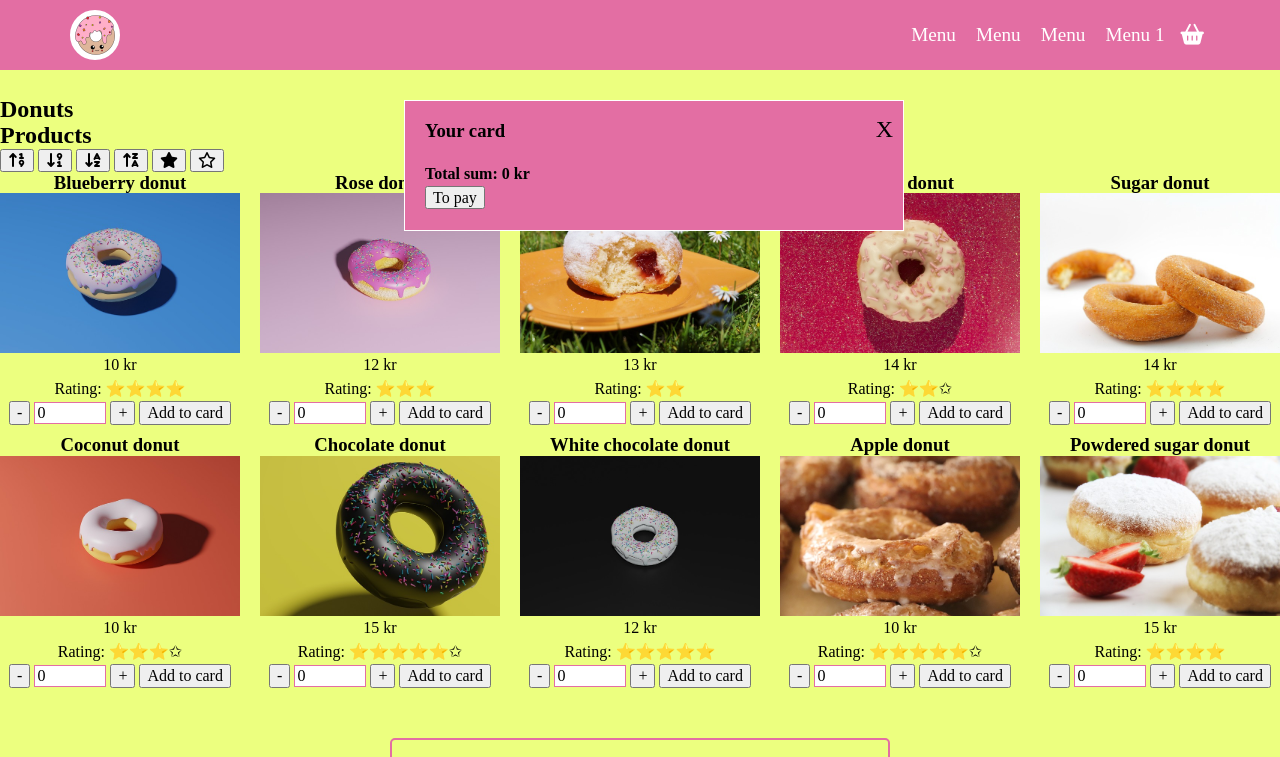
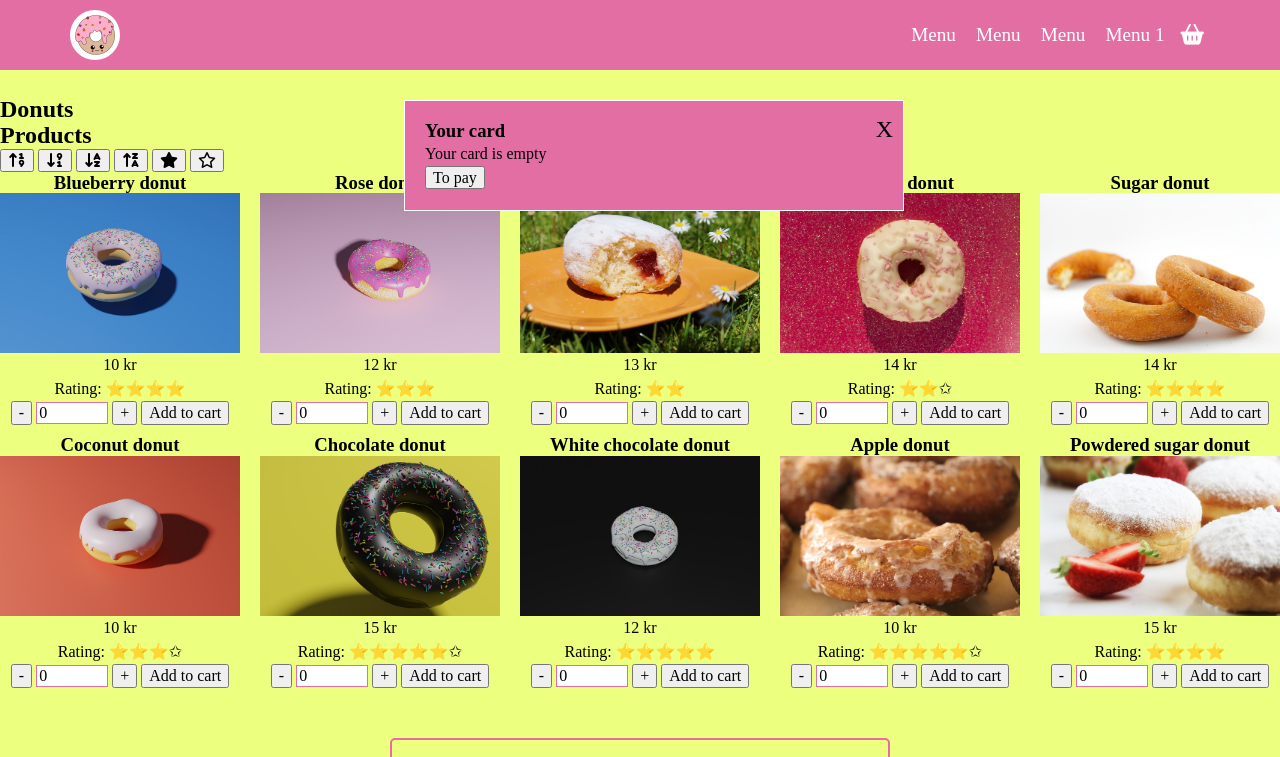
Before and after one commit to Yuliia-fed23/Webbshop, a website built with Vite: page index.html in a window 1280 px wide. Both pictures are taken after a click on the button 1192 px from the left and 34 px from the top of the page. Shown: the top 757 px of the page. Built offline with nearby package versions, Linux system fonts and the light colour scheme.

Commit message:
did changes in 'add to cart' button

```diff
--- a/index.html
+++ b/index.html
@@ -60,11 +60,13 @@
           <div id="products-list"></div>
 
           <!--Card window/modal-->
+
           <div id="card-window" class="card-window">
             <span class="close-card">X</span>
             <h3>Your card</h3>
-            <div id="card-items"></div>
-            <div id="total">Sum:</div>
+            <ul class="cart-items"></ul>
+            <p class="total-price">Sum:</p>
+            <p class="empty-cart-message">Your card is empty</p>
             <button class="btn-pay">To pay</button>
 
           </div>
@@ -179,6 +181,20 @@
 
           </div>
         </section>
+        <section class="discount">
+
+
+
+
+
+          <!---
+          <div id="cart-summary">
+            <p id="discountMessage"></p>
+            <p id="originalTotal"></p>
+            <p id="savingsAmount"></p>
+            <p id="finalTotal"></p>
+          </div>    -->
+        </section>
       </main>
     </div>
 
--- a/main.js
+++ b/main.js
@@ -47,7 +47,7 @@ if (menuLinks.length > 0) {
   }
 }
 
-//----------------------------------------------------------------
+//-------------------Products-----------------------------------//
 const products = [
   {
     id: 0,
@@ -60,7 +60,7 @@ const products = [
       url: '/assets/blueberry donut.jpg',
       width: 200,
       height: 200,
-      alt: '',
+      alt: 'blueberry donut',
     },
   },
 
@@ -75,7 +75,7 @@ const products = [
       url: '/assets/rose donut.jpg',
       width: 200,
       height: 200,
-      alt: '',
+      alt: 'rose donut',
     },
   },
 
@@ -90,7 +90,7 @@ const products = [
       url: '/assets/strawberry donut.jpg',
       width: 200,
       height: 200,
-      alt: '',
+      alt: 'strawberry donut',
     },
   },
 
@@ -105,7 +105,7 @@ const products = [
       url: '/assets/vanilla donut.jpg',
       width: 450,
       height: 450,
-      alt: '',
+      alt: 'vanilla donut',
     },
   },
 
@@ -120,7 +120,7 @@ const products = [
       url: '/assets/sugar donut.jpg',
       width: 200,
       height: 200,
-      alt: '',
+      alt: 'Sugar donut',
     },
   },
 
@@ -135,7 +135,7 @@ const products = [
       url: '/assets/coconut donut.jpg',
       width: 200,
       height: 200,
-      alt: '',
+      alt: 'Coconut donut',
     },
   },
 
@@ -150,7 +150,7 @@ const products = [
       url: '/assets/chocolate donut.jpg',
       width: 200,
       height: 200,
-      alt: '',
+      alt: 'Chocolate donut',
     },
   },
 
@@ -165,7 +165,7 @@ const products = [
       url: '/assets/white chocolate donut.jpg',
       width: 200,
       height: 200,
-      alt: '',
+      alt: 'white chocolate donut',
     },
   },
 
@@ -180,7 +180,7 @@ const products = [
       url: '/assets/apple donut.jpg',
       width: 200,
       height: 200,
-      alt: '',
+      alt: 'apple donut',
     },
   },
 
@@ -195,7 +195,7 @@ const products = [
       url: '/assets/powdered sugar donut.jpg',
       width: 200,
       height: 200,
-      alt: '',
+      alt: 'powdered sugar donut',
     },
   },
 ];
@@ -221,14 +221,14 @@ function displayProducts(products) {
     const productArticle = document.createElement('article');
     productArticle.classList.add('product');
     productArticle.innerHTML = `<h3>${product.name}</h3>
-   <img src='${product.img.url}' alt='${product.img.alt}'/>
+   <img src='${product.img.url}' class="product-image" alt='${product.img.alt}'/>
   <p class='price'>${product.price} kr</p>
   <p>Rating: ${getRatingHtml(product.rating)}</p>
   <div>
   <button class='decrease' id='decrease-${product.id}'>-</button>
   <input type='number' min="0" value='${product.amount}' id='input-${product.id}'>
   <button class='increase' id='increase-${product.id}'>+</button>
-  <button class='add-to-card', ${product.name}, ${product.price})' data-id ='${product.id}' data-name ='${product.name}' data-price='${product.price}'>Add to card</button>
+  <button id='add-to-cart', ${product.name}, ${product.price}', data-id ='${product.id}' data-name ='${product.name}' data-price='${product.price}'>Add to cart</button>
   </div>`;
     productsList.appendChild(productArticle);
   });
@@ -276,10 +276,6 @@ document.getElementById('sortByNameInc').addEventListener('click', sortByNameInc
 document.getElementById('sortByNameDec').addEventListener('click', sortByNameDec);
 document.getElementById('sortByRatingInc').addEventListener('click', sortByRatingInc);
 document.getElementById('sortByRatingDec').addEventListener('click', sortByRatingDec);
-
-
-
-
 
 //---------------------------Increase button---------------------------//
 const increaseButtons = document.querySelectorAll('button.increase');
@@ -332,7 +328,7 @@ function decreaseProductCount(e) {
   document.querySelector(`#input-${decreaseProductId}`).value = products[decreaseFoundProductIndex].amount;
 }
 
-//---------------------------Card with products---------------------------//
+//---------------------------Cart with products---------------------------//
 
 document.addEventListener('DOMContentLoaded', function () {
   const openCartButton = document.querySelector('.card-button');
@@ -341,41 +337,90 @@ document.addEventListener('DOMContentLoaded', function () {
   const closeCartButton = document.querySelector('.close-card');
   closeCartButton.addEventListener('click', closeCart);
 
-  let card = [];
+  let cart = [];
+  const productPrice = products.price;
+  const discount15 = 0.15;
+  const discount10 = 0.1;
 
-  function addToCard(id, name, price) {
-    const existingItem = card.find(item => item.id === id);
-    if (existingItem) {
-      existingItem.amount++;
+  function addToCart(products) {
+    const quantity = parseInt(`input-${products.amount}`).value;
+
+    if (quantity > 0) {
+      const product = {
+        image: product.img,
+        price: product.price,
+        amount: quantity,
+        total: productPrice * quantity,
+      };
+      cart.push(products);
+      updateCart();
     } else {
-      card.push({id, name, price, amount: 1 });
+      alert('Write the right number');
     }
-    updateCart();
   }
 
   function updateCart() {
-    const cartItemContainer = document.getElementById('card-items');
+    const cartItemContainer = document.querySelector('.cart-items');
+    const emptyCartMessage = document.querySelector('.empty-cart-message');
+    const totalPriceElement = document.querySelector('.total-price');
     cartItemContainer.innerHTML = '';
+    let totalPrice = 0;
+    if (cart.length === 0) {
+      emptyCartMessage.style.display = 'block';
+      totalPriceElement.innerHTML = '';
+      return;
+    }
+    emptyCartMessage.style.display = 'none';
 
-    if(card.length <= 0) {
-      cartItemContainer.innerHTML = '<p>Your card is empty</p>';
+    products.forEach(product => {
+      const productLi = document.createElement('li');
+      productLi.innerHTML = `<img src ='${product.image}' alt='${product.img.alt}' class = 'product-image'>
+      amount: ${product.amount},
+      price: ${product.price} kr`;
+      cartItemContainer.appendChild('li');
+      totalPrice = `Total sum: ${getTotal()} kr`;
+    });
+/////////////////////////////////////////////////////////////////////
+    //Button to add to cart !!! Har problem här
+    ////////////////////////////////////////////////////////////
+
+    document.getElementById('add-to-cart').addEventListener('click', function () {
+      updateCart(products);
+
+      cart.push(products);
+    });
+
+    const discount = getDiscount();
+    if (discount > 0) {
+      totalPrice *= 1 - discount;
+      totalPriceElement.innerHTML = `Discount: ${discount * 100}% <br> Total sum: ${totalPrice.toFixed(2)} kr`;
+    } else {
+      totalPriceElement.innerHTML = `Total sum: ${totalPrice} kr`;
+    }
   }
 
-    products.forEach(item => {
-      const itemDiv = document.createElement('div');
-      itemDiv.className = 'card-item';
-      itemDiv.innerHTML = `<p>${item.name} x ${item.amount}</p>
-    <p>${item.price * item.amount} kr</p>`;
-      cartItemContainer.appendChild(itemDiv);
-    });
-    const totalDiv = document.getElementById('total');
-    totalDiv.innerHTML = `Total sum: ${getTotal()} kr`;
+  // Function to calculate the discount
+  function getDiscount() {
+    const now = new Date();
+    const dayOfWeek = now.getDay();
+    const hours = now.getHours();
 
-    addToCard();
+    // Check for a 15% discount from Friday 15:00 to Monday 03:00
+    if ((dayOfWeek === 5 && hours >= 15) || dayOfWeek === 6 || (dayOfWeek === 0 && hours < 3)) {
+      return discount15;
     }
 
-  function getTotal() {
-    return products.reduce((total, item) => total + item.price * item.amount, 0);
+    // Check for a 10% discount on Monday before 10:00
+    if (dayOfWeek === 1 && hours < 10) {
+      return discount10;
+    }
+
+    // If there is no discount
+    return 0;
+  }
+
+  function getTotal(products) {
+    return products.reduce((total, product) => total + product.price * product.amount, 0);
   }
 
   function openCart() {
@@ -388,8 +433,6 @@ document.addEventListener('DOMContentLoaded', function () {
   }
 });
 
-
-
 //--------------------------Facture---------------------------//
 
 const cardInvoiceRadios = Array.from(document.querySelectorAll('input[name="payment-option"]'));
@@ -398,7 +441,7 @@ const inputs = [
   document.querySelector('#creditCardYear'),
   document.querySelector('#creditCardMonth'),
   document.querySelector('#creditCardCvc'),
-  document.querySelector('#personalID')
+  document.querySelector('#personalID'),
 ];
 
 const invoiceOption = document.querySelector('#invoice');
@@ -410,7 +453,9 @@ let selectedPaymentOption = 'card';
 
 // Regex
 const personalIdRegEx = new RegExp(/^(\d{10}|\d{12}|\d{6}-\d{4}|\d{8}-\d{4}|\d{8} \d{4}|\d{6} \d{4})/);
-const creditCardNumberRegEx = new RegExp(/^(5[1-5][0-9]{14}|2(22[1-9][0-9]{12}|2[3-9][0-9]{13}|[3-6][0-9]{14}|7[0-1][0-9]{13}|720[0-9]{12}))$/); // MasterCard
+const creditCardNumberRegEx = new RegExp(
+  /^(5[1-5][0-9]{14}|2(22[1-9][0-9]{12}|2[3-9][0-9]{13}|[3-6][0-9]{14}|7[0-1][0-9]{13}|720[0-9]{12}))$/
+); // MasterCard
 
 // Add event listeners
 inputs.forEach(input => {
@@ -427,9 +472,6 @@ cardInvoiceRadios.forEach(radioBtn => {
  * card payment method. Toggles their visibility.
  */
 
-
-
-
 function switchPaymentMethod(e) {
   invoiceOption.classList.toggle('hidden');
   cardOption.classList.toggle('hidden');
@@ -445,7 +487,6 @@ function isPersonalIdNumberValid() {
  * Activate order button if all fields are
  * correctly filled.
  */
-
 
 function activateOrderButton() {
   orderBtn.setAttribute('disabled', '');
@@ -489,8 +530,6 @@ openCardPayment.addEventListener('click', btnOpenCartPayment);
 const closeCardPayment = document.querySelector('.btn-close-payment');
 closeCardPayment.addEventListener('click', btnCloseCardPayment);
 
-
-
 function btnOpenCartPayment() {
   document.querySelector('.card-pay').style.display = 'block';
 }
@@ -499,34 +538,31 @@ function btnCloseCardPayment() {
   document.querySelector('.card-pay').style.display = 'none';
 }
 
-
-
-
 //---------------------------Customer information form ---------------------------//
 
 const submitBtn = document.querySelector('.btn-submit');
 const deleteBtn = document.querySelector('.btn-delete');
 const purchaseForm = document.getElementById('purchase-form');
 
-function validateForm(){
+function validateForm() {
   let valid = true;
   clearErrors();
 
   const firstName = document.getElementById('first-name').value;
   if (firstName.trim() === '') {
-    document.getElementById('first-name-error').textContent ='Please write your name.';
+    document.getElementById('first-name-error').textContent = 'Please write your name.';
     valid = false;
   }
 
   const lastName = document.getElementById('last-name').value;
   if (lastName.trim() === '') {
-    document.getElementById('last-name-error').textContent ='Please write your last name.';
+    document.getElementById('last-name-error').textContent = 'Please write your last name.';
     valid = false;
   }
 
   const address = document.getElementById('address').value;
   if (address.trim() === '') {
-    document.getElementById('address-error').textContent ='Please write your address.';
+    document.getElementById('address-error').textContent = 'Please write your address.';
     valid = false;
   }
 
@@ -538,22 +574,22 @@ function validateForm(){
   }
 
   const region = document.getElementById('region').value;
-   if (region.trim() ==='') {
-    document.getElementById('region-error').textContent ='Please write your region.';
+  if (region.trim() === '') {
+    document.getElementById('region-error').textContent = 'Please write your region.';
     valid = false;
   }
 
   const phone = document.getElementById('phone').value;
   const phoneRegex = /^\+460\d{9}$/;
   if (!phoneRegex.test(phone)) {
-    document.getElementById('phone-error').textContent ='Please write your phone.';
+    document.getElementById('phone-error').textContent = 'Please write your phone.';
     valid = false;
   }
 
   const email = document.getElementById('email').value;
   const emailRegex = /^[a-zA-Z0-9._%+-]+@[a-zA-Z0-9.-]+\.[a-zA-Z]{2,}$/;
   if (!emailRegex.test(email)) {
-    document.getElementById('email-error').textContent ='Please write correct email.';
+    document.getElementById('email-error').textContent = 'Please write correct email.';
     valid = false;
   }
 
@@ -561,43 +597,46 @@ function validateForm(){
     thankYouMessage();
     return valid;
   }
+}
 
-};
-
-submitBtn.addEventListener('click', function(event){
+submitBtn.addEventListener('click', function (event) {
   event.preventDefault();
-  if (validateForm(this) == true){
+  if (validateForm(this) == true) {
     thankYouMessage();
   }
 });
 
-deleteBtn.addEventListener('click', function(){
+deleteBtn.addEventListener('click', function () {
   clearForm();
 });
 
 clearErrors();
 
-
 function clearForm() {
   purchaseForm.reset();
-};
+}
 
 function clearErrors() {
   const errorMessages = document.querySelectorAll('.error');
   errorMessages.forEach(error => {
-    error.textContent= '';
+    error.textContent = '';
   });
 }
 
-function thankYouMessage(){
+function thankYouMessage() {
   const sendMessage = document.querySelector('.send-message');
   const currentDate = new Date();
 
   currentDate.setDate(currentDate.getDate() + 2);
-  const deliveryDate = currentDate.toLocaleString ('en-En', {weekday: 'long', year: 'numeric', month: 'long', day: 'numeric' });
-  currentDate.toLocaleString ('sv-SV', {weekday: 'long', year: 'numeric', month: 'long', day: 'numeric'});
+  const deliveryDate = currentDate.toLocaleString('en-En', {
+    weekday: 'long',
+    year: 'numeric',
+    month: 'long',
+    day: 'numeric',
+  });
+  currentDate.toLocaleString('sv-SV', { weekday: 'long', year: 'numeric', month: 'long', day: 'numeric' });
 
   sendMessage.innerHTML = `Thank you for your order! You will receive your order on ${deliveryDate}.`;
-  sendMessage.style.display='block';
+  sendMessage.style.display = 'block';
   clearForm();
 }
```
Lines whose indentation alone changed are shown as unchanged.
